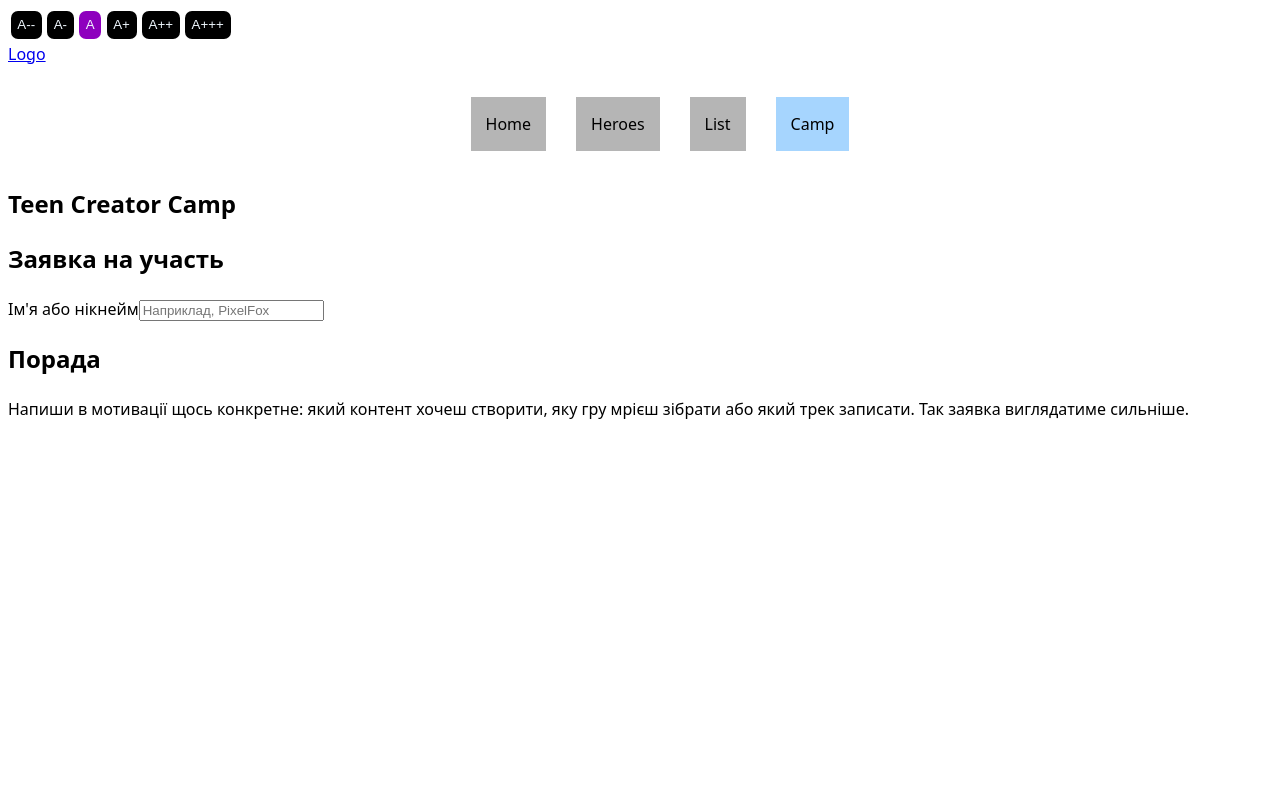
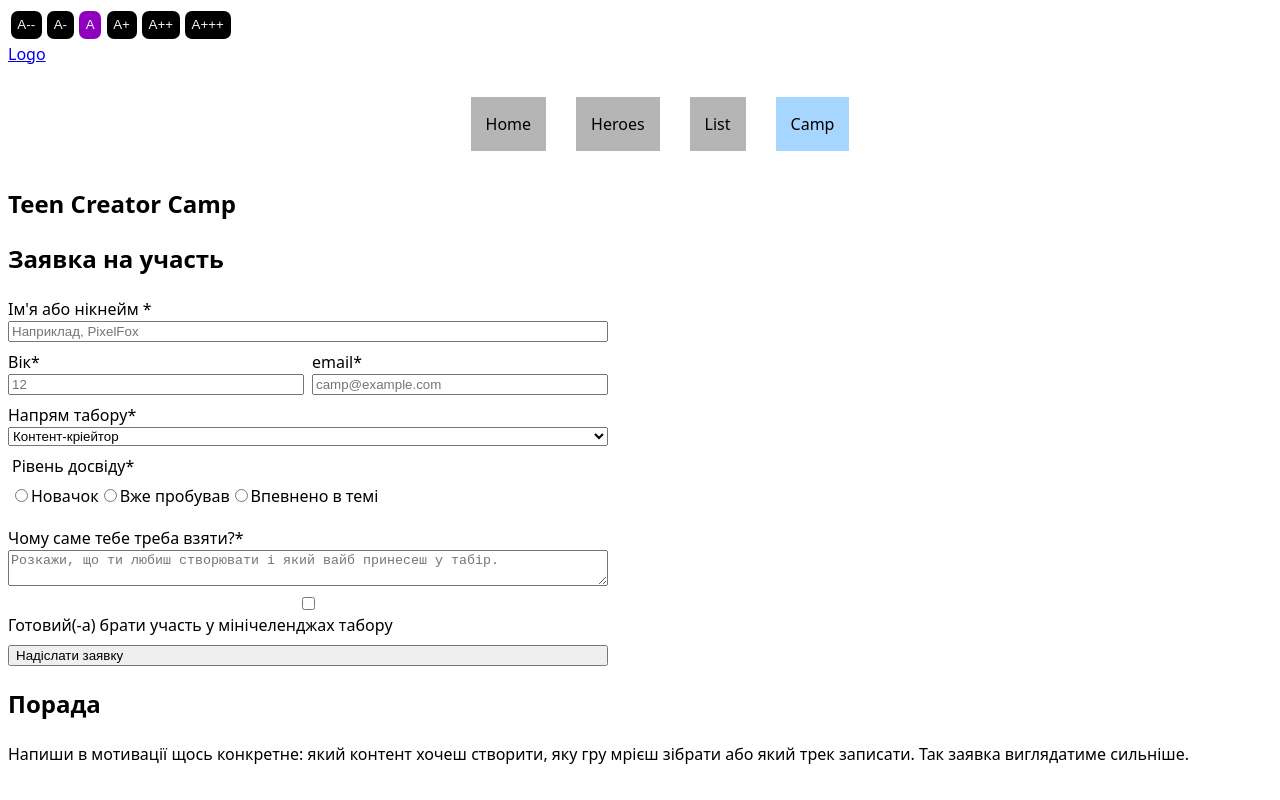
Before and after one commit to Voronskoy/react29-12-25-2, a React (Vite) app: page /camp in a window 1280 px wide. Built offline with nearby package versions, Linux system fonts and the light colour scheme.

Commit message:
add formikStyles

```diff
--- a/src/components/FormikCamp/FormikCamp.jsx
+++ b/src/components/FormikCamp/FormikCamp.jsx
@@ -1,6 +1,7 @@
 import { useState } from "react";
 import { Formik, Form, Field, ErrorMessage } from "formik";
 import { campSchema } from "./../../validation/index";
+import styles from './FormikCamp.module.scss'
 
 const directionLabels = {
   "content-creator": "Контент-кріейтор",
@@ -19,11 +20,26 @@ const initialState = {
   age: "",
   email: "",
   direction: "content-creator",
-  experienc: "newbie",
+  experience: "newbie",
   about: "",
   isReady: false,
 };
 const FormikCamp = () => {
+  const showOption = ([key, value]) => (
+    <option key={key} value={key}>
+      {value}
+    </option>
+  );
+  const showRadio = ([key, value]) => (
+    <label key={key}>
+      <Field value={value} name="experience" type="radio" />
+      <span>{value}</span>
+    </label>
+  );
+  const handleSubmit = (values) => {
+    alert('submit')
+    console.log(values);
+  };
   return (
     <div>
       <div>
@@ -31,16 +47,64 @@ const FormikCamp = () => {
         <Formik
           initialValues={initialState}
           validationSchema={campSchema}
-          onSubmit={() => {}}
+          onSubmit={handleSubmit}
         >
           {() => {
             return (
-              <Form>
+              <Form className={styles.form}>
                 <label>
-                  <span>Ім'я або нікнейм</span>
-                  <Field type="text" placeholder="Наприклад, PixelFox" name='nickname'/>
-                  <ErrorMessage name='nickname'/>
+                  <span>
+                    Ім'я або нікнейм <span>*</span>
+                  </span>
+                  <Field
+                    type="text"
+                    placeholder="Наприклад, PixelFox"
+                    name="nickname"
+                  />
+                  <ErrorMessage name="nickname" />
                 </label>
+                <div className={styles.row}>
+                  <label>
+                    <span>Вік<span>*</span></span>
+                    <Field type="number" name="age" placeholder="12" />
+                    <ErrorMessage name="age" />
+                  </label>
+                  <label>
+                    <span>email<span>*</span></span>
+                    <Field
+                      type="email"
+                      name="email"
+                      placeholder="camp@example.com"
+                    />
+                    <ErrorMessage name="email" />
+                  </label>
+                </div>
+                <label>
+                  <span>Напрям табору<span>*</span></span>
+                  <Field as="select" name="derection">
+                    {Object.entries(directionLabels).map(showOption)}
+                  </Field>
+                </label>
+                <fieldset>
+                  <legend>Рівень досвіду<span>*</span></legend>
+                  <div>{Object.entries(experienceLabels).map(showRadio)}</div>
+                  <ErrorMessage name="experience" />
+                </fieldset>
+                <label>
+                  <span>
+                    Чому саме тебе треба взяти?<span>*</span>
+                  </span>
+                  <Field
+                    as="textarea"
+                    name="about"
+                    placeholder="Розкажи, що ти любиш створювати і який вайб принесеш у табір."
+                  />
+                </label>
+                <label>
+                  <Field type="checkbox" name="isReady" />
+                  <span>Готовий(-а) брати участь у мінічеленджах табору</span>
+                </label>
+                <button type="submit">Надіслати заявку</button>
               </Form>
             );
           }}
--- a/src/components/FormikCamp/FormikCamp.module.scss
+++ b/src/components/FormikCamp/FormikCamp.module.scss
@@ -0,0 +1,24 @@
+.form {
+  display: flex;
+  flex-direction: column;
+  gap: 0.5em;
+  max-width: 600px;
+  & > * {
+    display: flex;
+    flex-direction: column;
+  }
+
+  fieldset {
+    border: none;
+    padding-left: 0;
+  }
+  .row {
+    flex-direction: row;
+    gap: 0.5em;
+    & > * {
+      width: 50%;
+      display: flex;
+      flex-direction: column;
+    }
+  }
+}
```
